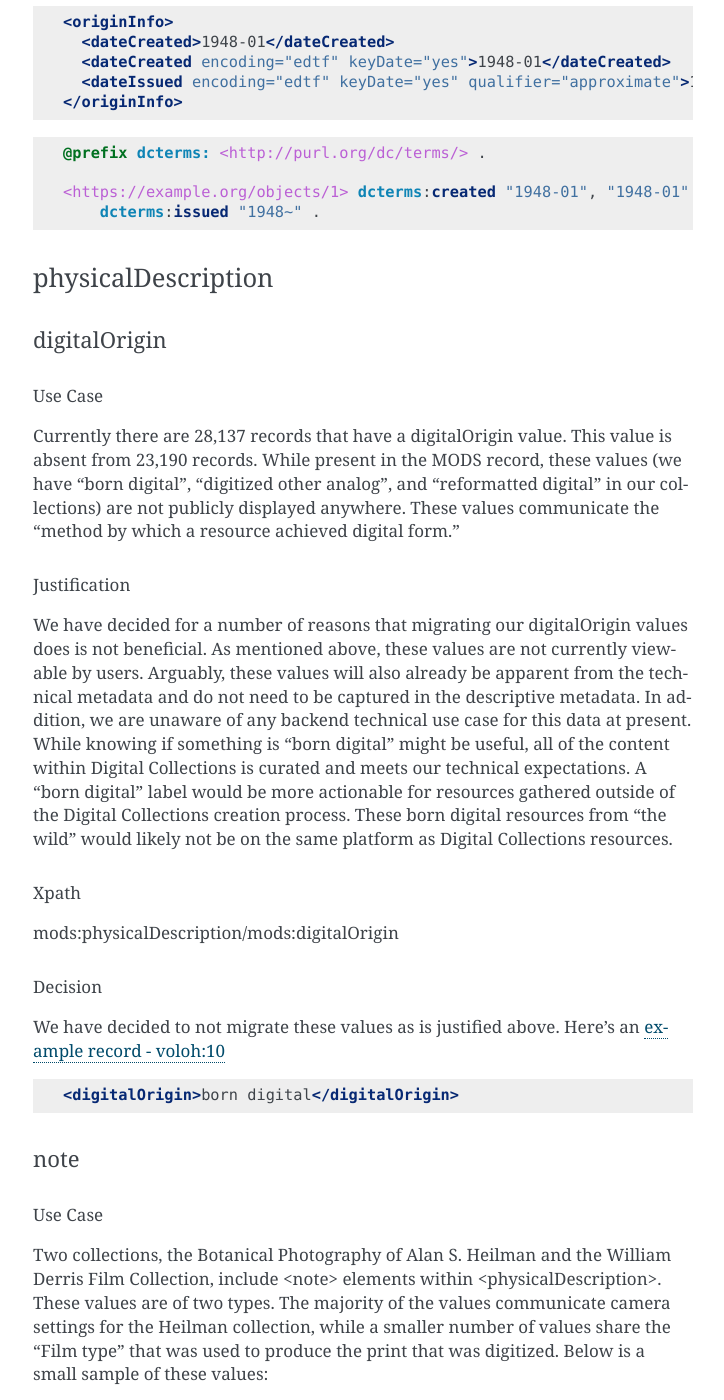
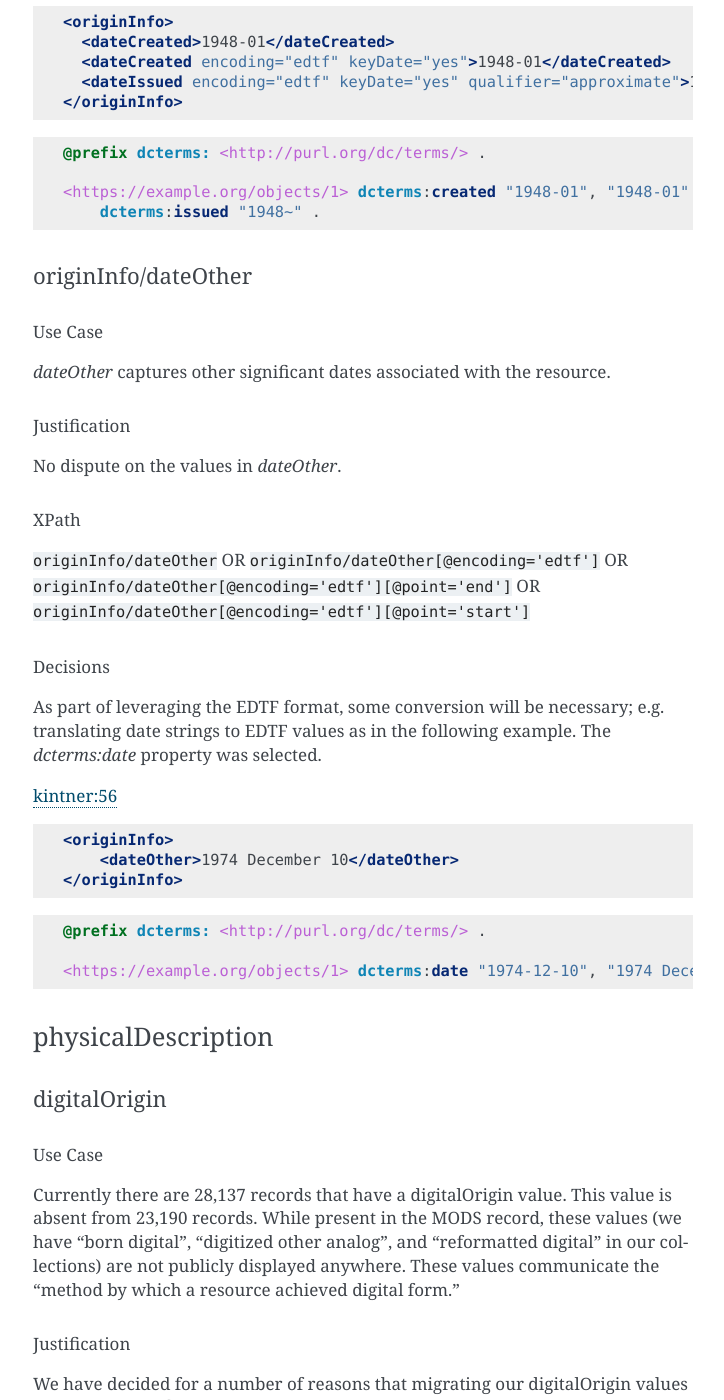
Before and after one commit to UTKcataloging/mods_to_rdf, a Sphinx documentation site: the page built from docs/source/contents/4_draft_mapping.rst, in a window 1280 px wide and 1400 px high, scrolled down 21229 px. Shown: the whole window, without its empty margins (387-1111 px from the left). Built offline with Sphinx 7.4.7, drawn with Linux system fonts in a browser that asks for light colours; formulas are drawn with MathJax 3; some of the changed text lies outside the part shown.

Commit message:
Add section for `originInfo/dateOther`

```diff
--- a/docs/source/contents/4_draft_mapping.rst
+++ b/docs/source/contents/4_draft_mapping.rst
@@ -1019,6 +1019,45 @@ We will integrate EDTF Level 2 features where applicable. The `dcterms:issued` p
     <https://example.org/objects/1> dcterms:created "1948-01", "1948-01" ;
         dcterms:issued "1948~" .
 
+originInfo/dateOther
+--------------------
+
+Use Case
+^^^^^^^^
+
+`dateOther` captures other significant dates associated with the resource.
+
+Justification
+^^^^^^^^^^^^^
+
+No dispute on the values in `dateOther`.
+
+XPath
+^^^^^
+
+:code:`originInfo/dateOther` OR
+:code:`originInfo/dateOther[@encoding='edtf']` OR
+:code:`originInfo/dateOther[@encoding='edtf'][@point='end']` OR
+:code:`originInfo/dateOther[@encoding='edtf'][@point='start']`
+
+Decisions
+^^^^^^^^^
+
+As part of leveraging the EDTF format, some conversion will be necessary; e.g. translating date strings to EDTF values as in the following example. The `dcterms:date` property was selected.
+
+`kintner:56 <https://digital.lib.utk.edu/collections/islandora/object/kintner%3A56>`_
+
+.. code-block:: xml
+
+    <originInfo>
+        <dateOther>1974 December 10</dateOther>
+    </originInfo>
+
+.. code-block:: turtle
+
+    @prefix dcterms: <http://purl.org/dc/terms/> .
+
+    <https://example.org/objects/1> dcterms:date "1974-12-10", "1974 December 10" .
 
 physicalDescription
 ===================
```
